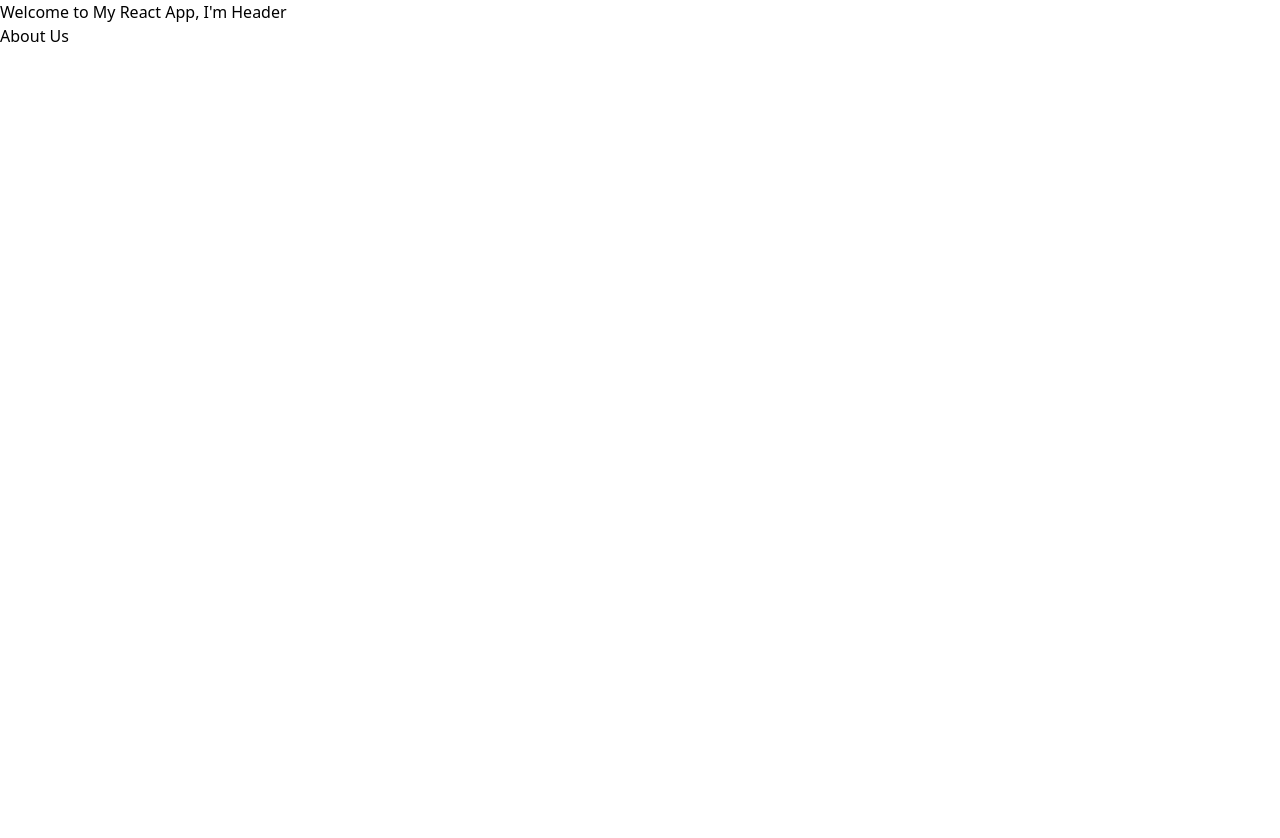
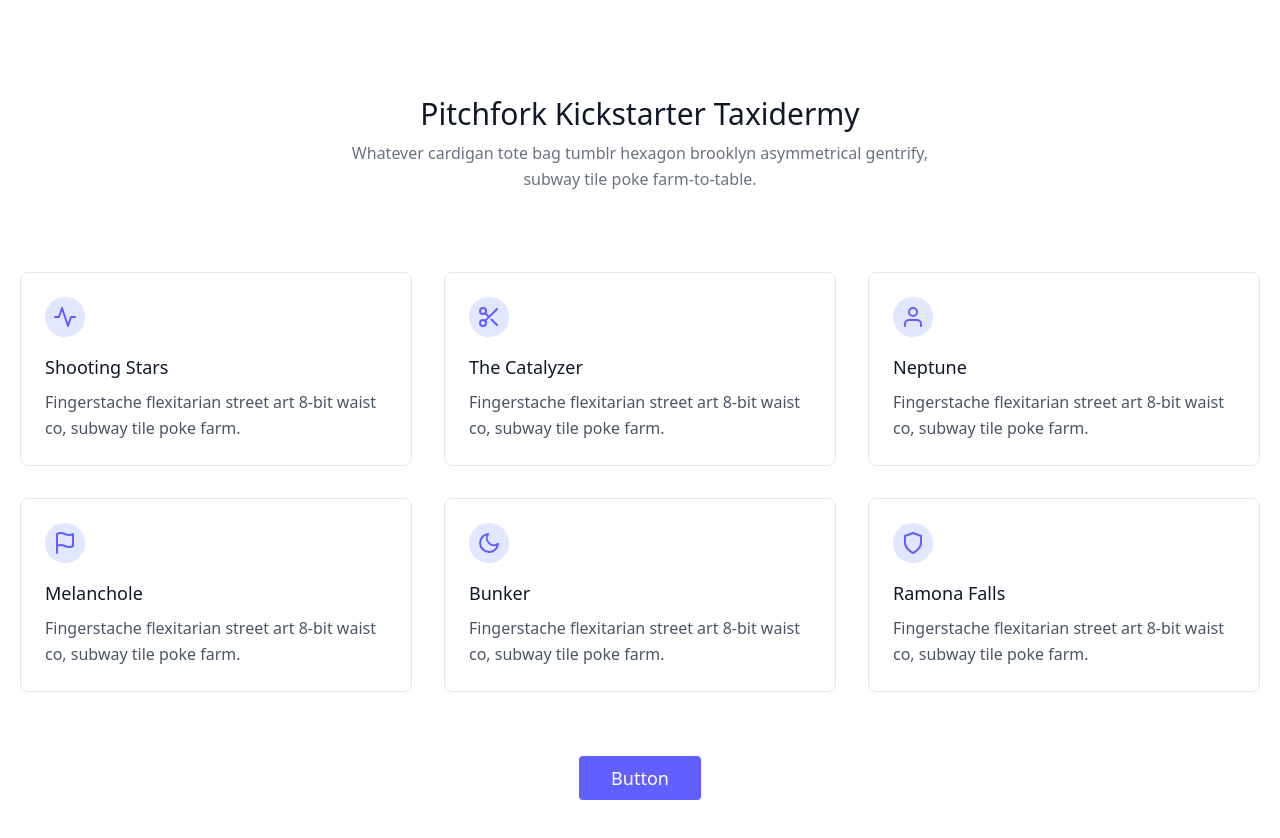
Before and after one commit to pulkitpareek18/Hands-On-MERN-Training, a React (Vite) app in the folder Day1/my-react-app/: page / in a window 1280 px wide. Shown: the top 838 px of the page. Before the commit the page ends 800 px from the top, so only its background shows below. Built offline with nearby package versions, Linux system fonts and the light colour scheme.

Commit message:
Samiksha

```diff
--- a/Day1/my-react-app/src/components/AboutUs.jsx
+++ b/Day1/my-react-app/src/components/AboutUs.jsx
@@ -5,7 +5,6 @@ import React from 'react'
 const AboutUs = () => {
   return (
     <div>
-      <h1>About Us</h1>
     </div>
   )
 }
--- a/Day1/my-react-app/src/components/Content.jsx
+++ b/Day1/my-react-app/src/components/Content.jsx
@@ -5,7 +5,86 @@ import React from 'react'
 const Content = () => {
   return (
     <div>
-
+      <section class="text-gray-600 body-font">
+  <div class="container px-5 py-24 mx-auto">
+    <div class="flex flex-wrap w-full mb-20 flex-col items-center text-center">
+      <h1 class="sm:text-3xl text-2xl font-medium title-font mb-2 text-gray-900">Pitchfork Kickstarter Taxidermy</h1>
+      <p class="lg:w-1/2 w-full leading-relaxed text-gray-500">Whatever cardigan tote bag tumblr hexagon brooklyn asymmetrical gentrify, subway tile poke farm-to-table.</p>
+    </div>
+    <div class="flex flex-wrap -m-4">
+      <div class="xl:w-1/3 md:w-1/2 p-4">
+        <div class="border border-gray-200 p-6 rounded-lg">
+          <div class="w-10 h-10 inline-flex items-center justify-center rounded-full bg-indigo-100 text-indigo-500 mb-4">
+            <svg fill="none" stroke="currentColor" stroke-linecap="round" stroke-linejoin="round" stroke-width="2" class="w-6 h-6" viewBox="0 0 24 24">
+              <path d="M22 12h-4l-3 9L9 3l-3 9H2"></path>
+            </svg>
+          </div>
+          <h2 class="text-lg text-gray-900 font-medium title-font mb-2">Shooting Stars</h2>
+          <p class="leading-relaxed text-base">Fingerstache flexitarian street art 8-bit waist co, subway tile poke farm.</p>
+        </div>
+      </div>
+      <div class="xl:w-1/3 md:w-1/2 p-4">
+        <div class="border border-gray-200 p-6 rounded-lg">
+          <div class="w-10 h-10 inline-flex items-center justify-center rounded-full bg-indigo-100 text-indigo-500 mb-4">
+            <svg fill="none" stroke="currentColor" stroke-linecap="round" stroke-linejoin="round" stroke-width="2" class="w-6 h-6" viewBox="0 0 24 24">
+              <circle cx="6" cy="6" r="3"></circle>
+              <circle cx="6" cy="18" r="3"></circle>
+              <path d="M20 4L8.12 15.88M14.47 14.48L20 20M8.12 8.12L12 12"></path>
+            </svg>
+          </div>
+          <h2 class="text-lg text-gray-900 font-medium title-font mb-2">The Catalyzer</h2>
+          <p class="leading-relaxed text-base">Fingerstache flexitarian street art 8-bit waist co, subway tile poke farm.</p>
+        </div>
+      </div>
+      <div class="xl:w-1/3 md:w-1/2 p-4">
+        <div class="border border-gray-200 p-6 rounded-lg">
+          <div class="w-10 h-10 inline-flex items-center justify-center rounded-full bg-indigo-100 text-indigo-500 mb-4">
+            <svg fill="none" stroke="currentColor" stroke-linecap="round" stroke-linejoin="round" stroke-width="2" class="w-6 h-6" viewBox="0 0 24 24">
+              <path d="M20 21v-2a4 4 0 00-4-4H8a4 4 0 00-4 4v2"></path>
+              <circle cx="12" cy="7" r="4"></circle>
+            </svg>
+          </div>
+          <h2 class="text-lg text-gray-900 font-medium title-font mb-2">Neptune</h2>
+          <p class="leading-relaxed text-base">Fingerstache flexitarian street art 8-bit waist co, subway tile poke farm.</p>
+        </div>
+      </div>
+      <div class="xl:w-1/3 md:w-1/2 p-4">
+        <div class="border border-gray-200 p-6 rounded-lg">
+          <div class="w-10 h-10 inline-flex items-center justify-center rounded-full bg-indigo-100 text-indigo-500 mb-4">
+            <svg fill="none" stroke="currentColor" stroke-linecap="round" stroke-linejoin="round" stroke-width="2" class="w-6 h-6" viewBox="0 0 24 24">
+              <path d="M4 15s1-1 4-1 5 2 8 2 4-1 4-1V3s-1 1-4 1-5-2-8-2-4 1-4 1zM4 22v-7"></path>
+            </svg>
+          </div>
+          <h2 class="text-lg text-gray-900 font-medium title-font mb-2">Melanchole</h2>
+          <p class="leading-relaxed text-base">Fingerstache flexitarian street art 8-bit waist co, subway tile poke farm.</p>
+        </div>
+      </div>
+      <div class="xl:w-1/3 md:w-1/2 p-4">
+        <div class="border border-gray-200 p-6 rounded-lg">
+          <div class="w-10 h-10 inline-flex items-center justify-center rounded-full bg-indigo-100 text-indigo-500 mb-4">
+            <svg fill="none" stroke="currentColor" stroke-linecap="round" stroke-linejoin="round" stroke-width="2" class="w-6 h-6" viewBox="0 0 24 24">
+              <path d="M21 12.79A9 9 0 1111.21 3 7 7 0 0021 12.79z"></path>
+            </svg>
+          </div>
+          <h2 class="text-lg text-gray-900 font-medium title-font mb-2">Bunker</h2>
+          <p class="leading-relaxed text-base">Fingerstache flexitarian street art 8-bit waist co, subway tile poke farm.</p>
+        </div>
+      </div>
+      <div class="xl:w-1/3 md:w-1/2 p-4">
+        <div class="border border-gray-200 p-6 rounded-lg">
+          <div class="w-10 h-10 inline-flex items-center justify-center rounded-full bg-indigo-100 text-indigo-500 mb-4">
+            <svg fill="none" stroke="currentColor" stroke-linecap="round" stroke-linejoin="round" stroke-width="2" class="w-6 h-6" viewBox="0 0 24 24">
+              <path d="M12 22s8-4 8-10V5l-8-3-8 3v7c0 6 8 10 8 10z"></path>
+            </svg>
+          </div>
+          <h2 class="text-lg text-gray-900 font-medium title-font mb-2">Ramona Falls</h2>
+          <p class="leading-relaxed text-base">Fingerstache flexitarian street art 8-bit waist co, subway tile poke farm.</p>
+        </div>
+      </div>
+    </div>
+    <button class="flex mx-auto mt-16 text-white bg-indigo-500 border-0 py-2 px-8 focus:outline-none hover:bg-indigo-600 rounded text-lg">Button</button>
+  </div>
+</section>
     </div>
   )
 }
--- a/Day1/my-react-app/src/components/Header.jsx
+++ b/Day1/my-react-app/src/components/Header.jsx
@@ -2,7 +2,7 @@ function Header() {
 
     return (
         <header>
-            <h1>Welcome to My React App, I'm Header</h1>
+
         </header>
     );
 
```
